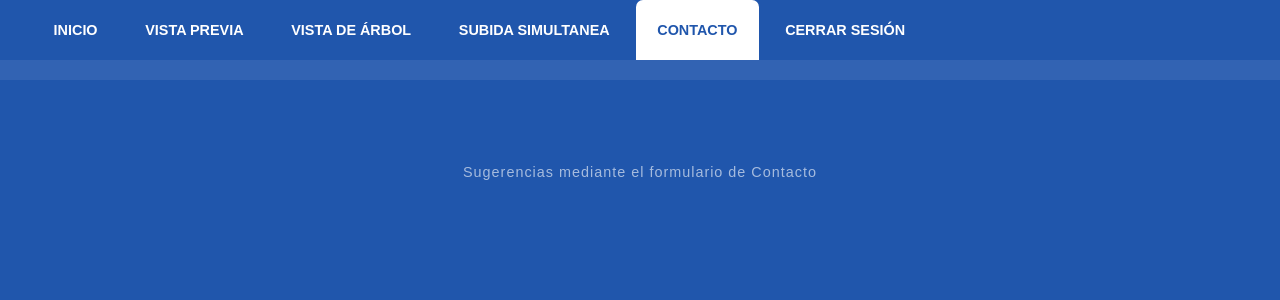
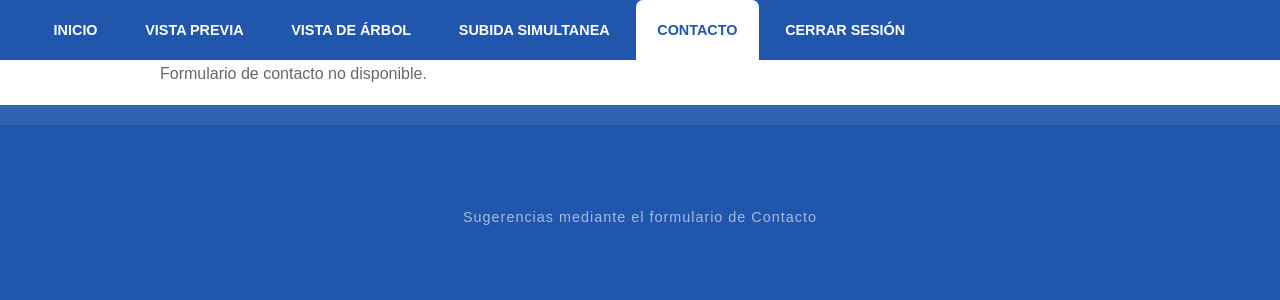
Before and after one commit to Velaa98/CloudsManage, a Flask app: page /contact in a window 1280 px wide. Shown: the top 300 px of the page. Run offline with Flask 2, Linux system fonts and the light colour scheme.

Commit message:
cambios esteticos

```diff
--- a/app.py
+++ b/app.py
@@ -67,6 +67,7 @@ def tree(idcarpeta):
 ## Subida de Fichero
 @app.route('/upload', methods = ['POST', 'GET'])
 def upload():
+	return render_template("upload.html",uploaded=False)
 	if request.method == "POST":
 		redirect_uri = 'https://cloudsmanage.herokuapp.com/upload'
 		client_secret = os.environ['consumer_secret']
--- a/templates/contact.html
+++ b/templates/contact.html
@@ -14,5 +14,7 @@
 {% endblock %}
 
 {% block content %}
-
+<div class="preview">
+	<p>Formulario de contacto no disponible.</p>
+</div>
 {% endblock %}
--- a/templates/upload.html
+++ b/templates/upload.html
@@ -21,8 +21,9 @@
 	</form>
 
 {% else -%}
-<p>Fichero subido</p>
-
+<div class="preview">
+	<p>Funcionalidad no disponible.</p>
+</div>
 {% endif %}
 
 {% endblock %}
```
